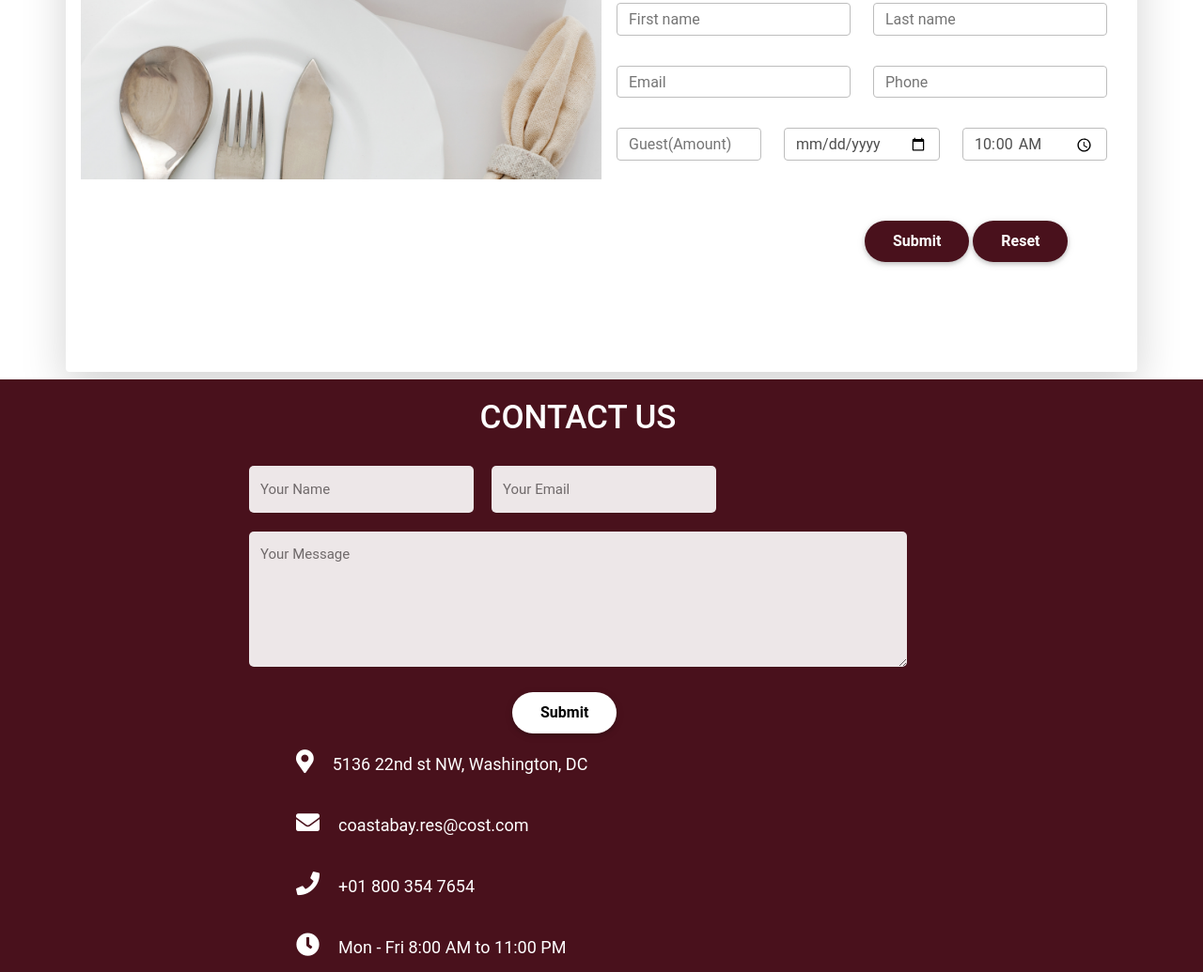
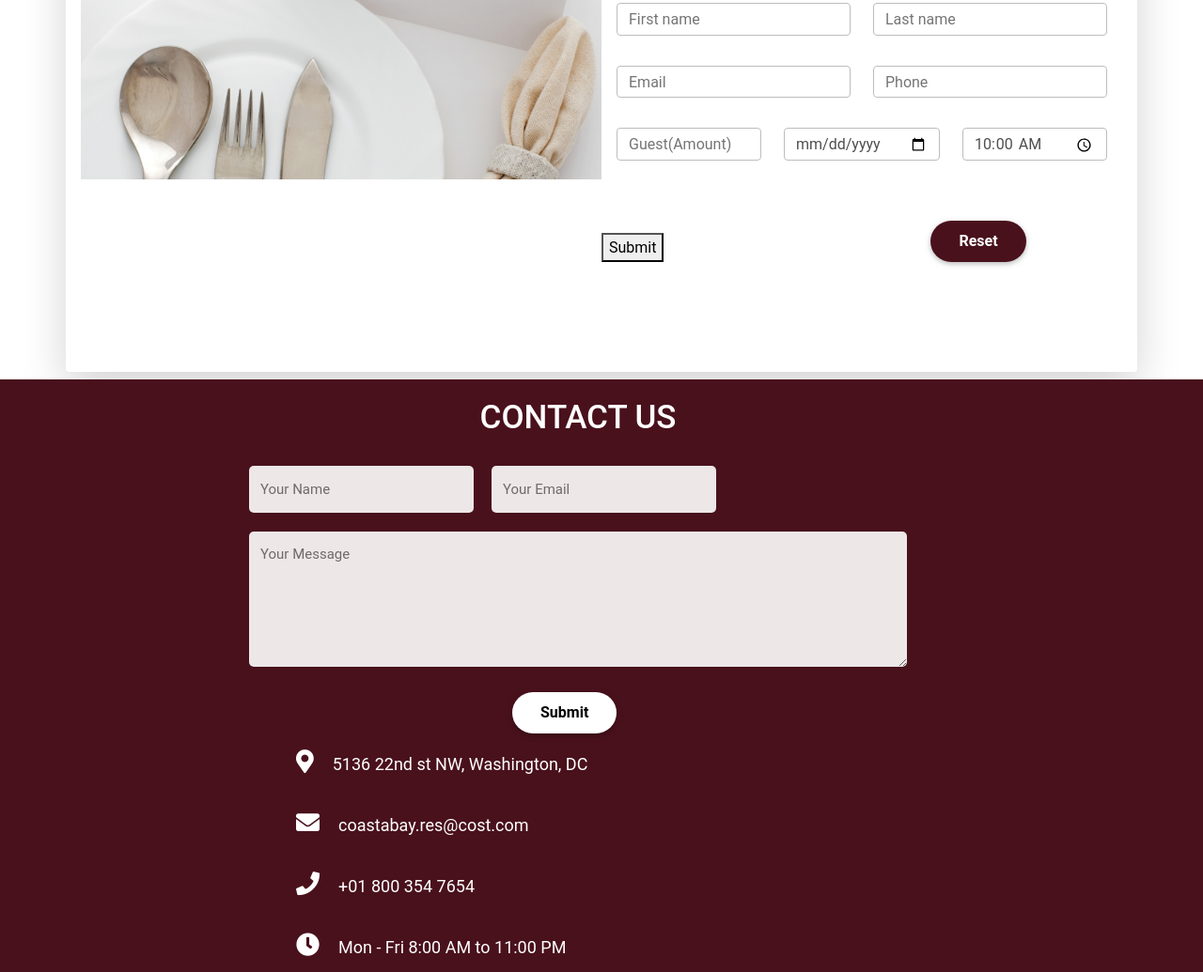
Before and after one commit to ElijhaC/CostalBay, a plain HTML site: page index.html in a window 1280 px wide. Shown: the part 2613-3648 px from the top of the page at 94% size. Drawn offline with nearby package versions, Linux system fonts and the light colour scheme; a web font is replaced by a local one.

Commit message:
Updated index

```diff
--- a/index.html
+++ b/index.html
@@ -348,7 +348,7 @@
             </div>
             <div class="row pt-5">
               <div class="col">
-                <button type="submit" class="btn btn-primary btn-lg">Submit</button>
+                <button type="submit" href="index.html" btn btn-primary btn-lg">Submit</button>
                 <input type="reset"class="btn btn-primary btn-lg"></button>
               </div>
             </div>
```
